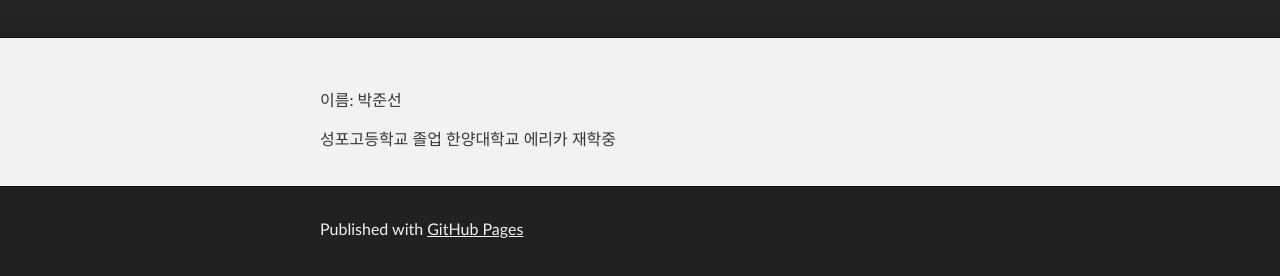
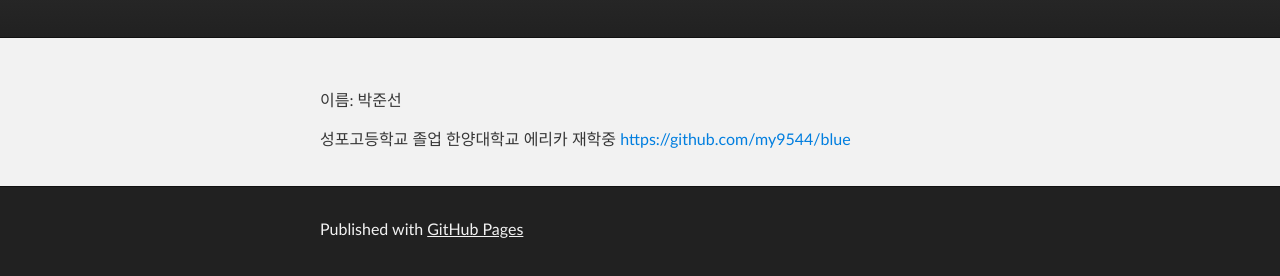
Before and after one commit to TripleHwang/my9544.github.io, a plain HTML site: page index.html in a window 1280 px wide. Shown: the part 136-412 px from the top of the page. Drawn offline with Linux system fonts and the light colour scheme.

Commit message:
Replace master branch with page content via GitHub

```diff
--- a/index.html
+++ b/index.html
@@ -30,7 +30,8 @@
         <p>이름: 박준선</p>
 
 <p>성포고등학교 졸업
-한양대학교 에리카 재학중</p>
+한양대학교 에리카 재학중
+<a href="https://github.com/my9544/blue">https://github.com/my9544/blue</a></p>
       </section>
     </div>
 
--- a/params.json
+++ b/params.json
@@ -1,6 +1,6 @@
 {
   "name": "My9544.GitHub.io",
   "tagline": "",
-  "body": "이름: 박준선\r\n\r\n성포고등학교 졸업\r\n한양대학교 에리카 재학중",
+  "body": "이름: 박준선\r\n\r\n성포고등학교 졸업\r\n한양대학교 에리카 재학중\r\nhttps://github.com/my9544/blue",
   "note": "Don't delete this file! It's used internally to help with page regeneration."
 }
```
